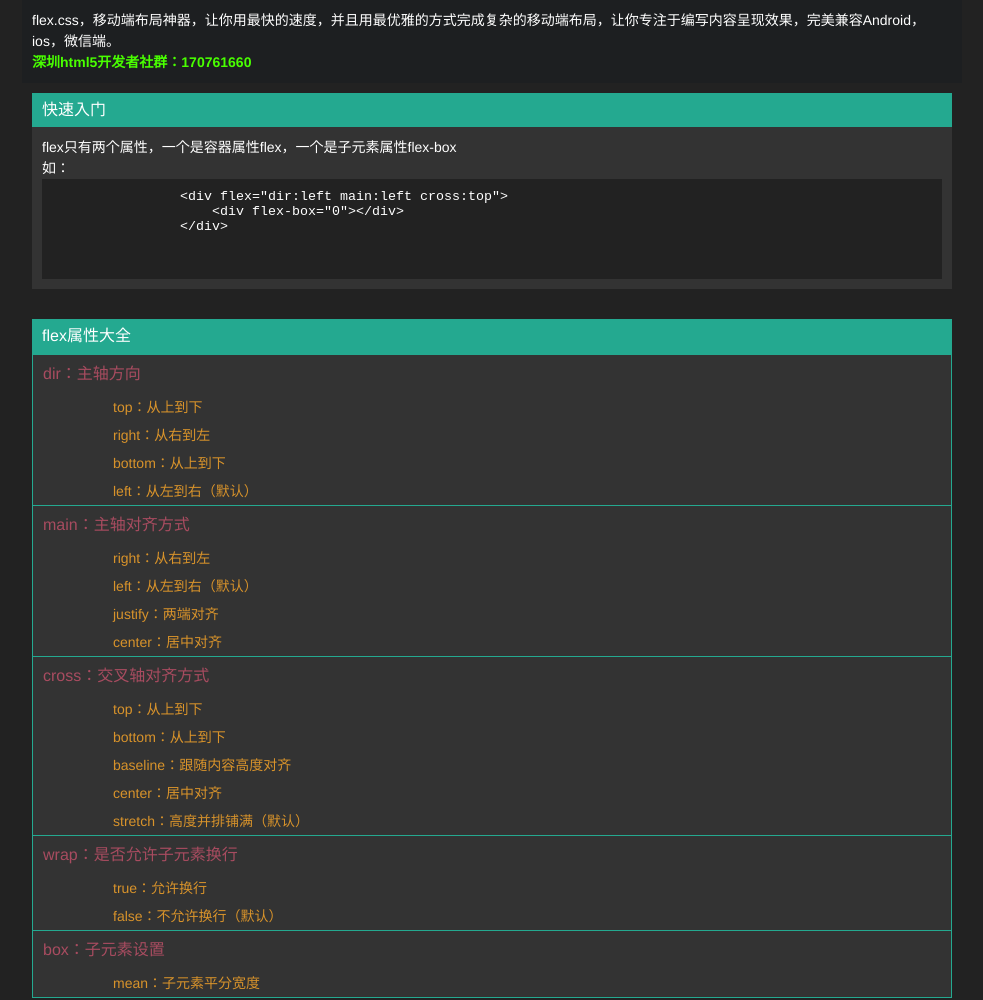
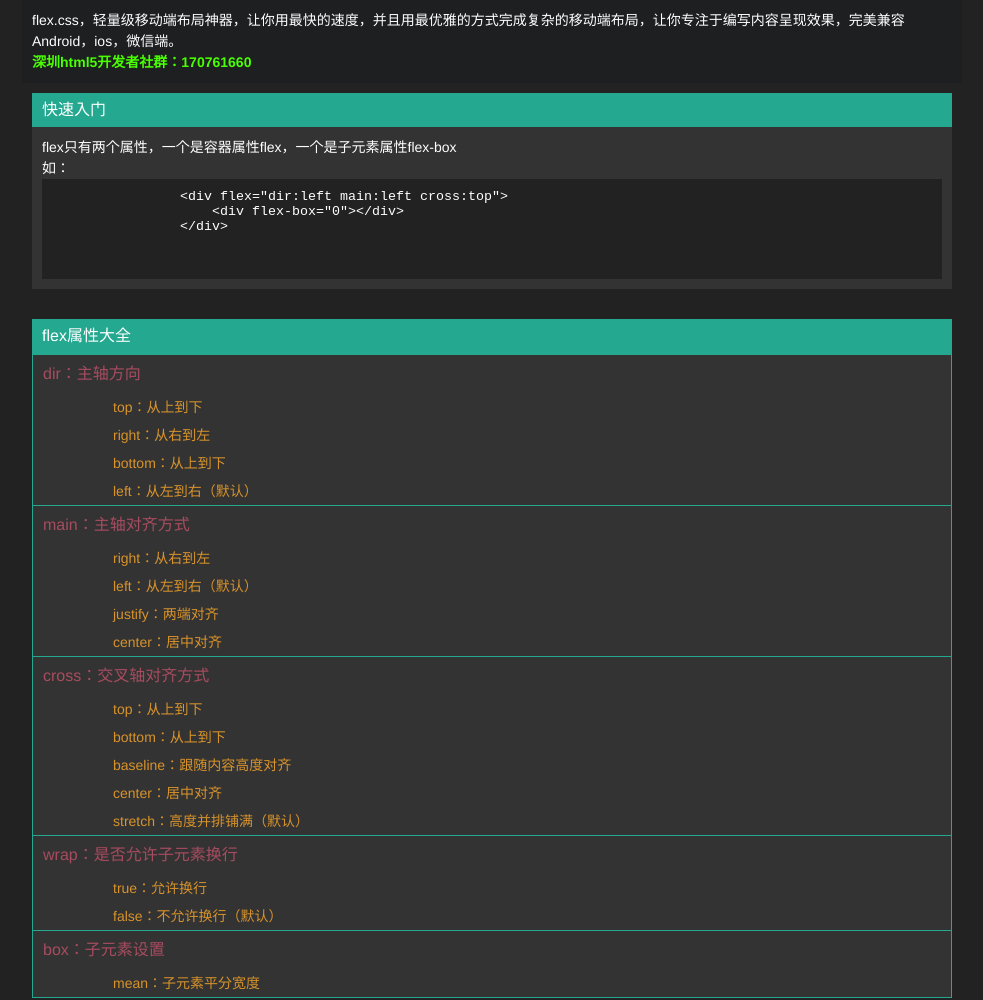
Before and after one commit to lzxb/flex.css, a plain HTML site: page index.html in a window 1280 px wide. Shown: the top 1000 px of the page, without its empty margins (148-1131 px from the left). Drawn offline with Linux system fonts and the light colour scheme.

Commit message:
修改说明

```diff
--- a/index.html
+++ b/index.html
@@ -10,7 +10,7 @@
 </head>
 
 <body>
-    <div class="about">flex.css，移动端布局神器，让你用最快的速度，并且用最优雅的方式完成复杂的移动端布局，让你专注于编写内容呈现效果，完美兼容Android，ios，微信端。
+    <div class="about">flex.css，轻量级移动端布局神器，让你用最快的速度，并且用最优雅的方式完成复杂的移动端布局，让你专注于编写内容呈现效果，完美兼容Android，ios，微信端。
         <br> <b style="color:#49ff00;">深圳html5开发者社群：170761660</b>
     </div>
     <div class="item">
```
